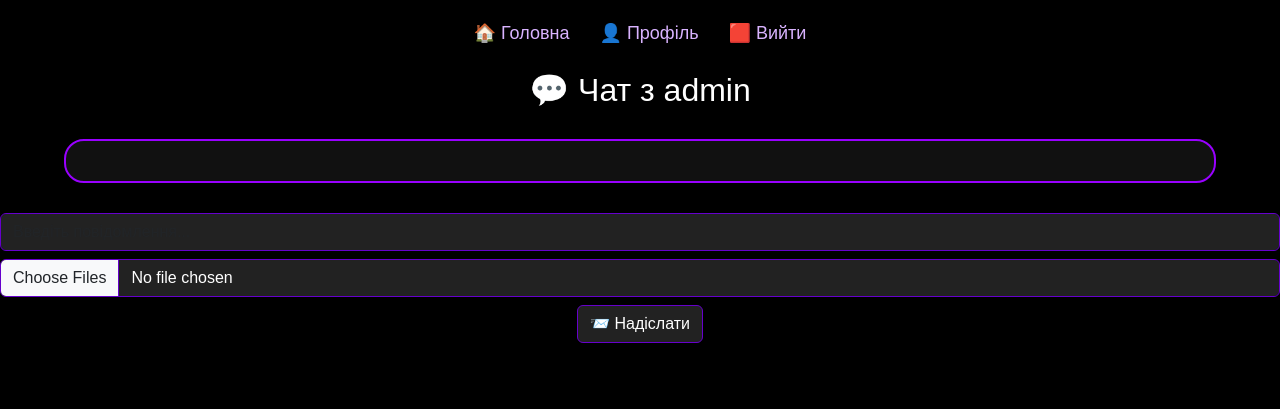
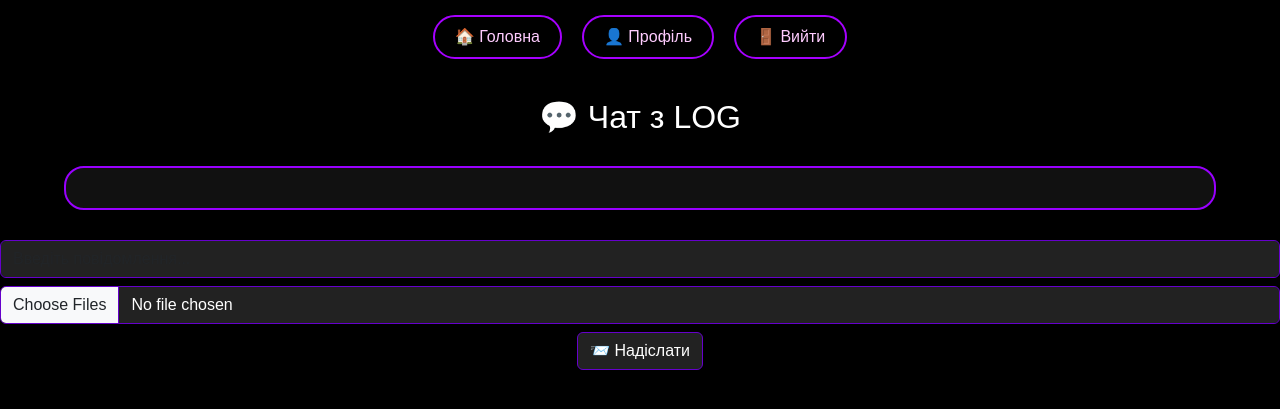
Before and after one commit to Mazko99/Koktelpart, a Flask app: a page that uses templates/private_chat.html in a window 1280 px wide. Shown: the top 409 px of the page. Run offline with Flask 3, Linux system fonts and the light colour scheme; a user stored in the database is signed in; data comes from the database, SQL or seed files in the repository; data that the repository does not hold is empty; some libraries are stand-ins or nearby versions.

Commit message:
Оновлення

```diff
--- a/app.py
+++ b/app.py
@@ -2,7 +2,8 @@ from flask import Flask, render_template, request, redirect, session, url_for, j
 from datetime import datetime, timedelta
 from werkzeug.utils import secure_filename
 from flask_socketio import SocketIO, emit, join_room
-import sqlite3, os
+import sqlite3
+import os
 
 
 app = Flask(__name__)
@@ -408,13 +409,13 @@ def handle_send_shared(data):
         "reply_to": reply_to,
         "media_urls": data.get("media_urls", [])
     }, room="shared")
-
 @app.route('/chat_with/<username>', methods=['GET', 'POST'])
 def chat_with(username):
     if 'username' not in session:
         return redirect('/login')
     if username == session['username']:
         return redirect('/profile')
+
     conn = get_db()
     cursor = conn.cursor()
     cursor.execute("SELECT * FROM users WHERE username=?", (username,))
@@ -422,14 +423,26 @@ def chat_with(username):
     if not user:
         conn.close()
         return "Користувача не знайдено", 404
-    if request.method == 'POST':
-        message = request.form.get('message', '')
-        if message:
-            cursor.execute("INSERT INTO messages (sender, receiver, content) VALUES (?, ?, ?)",
-                           (session['username'], username, message))
-            conn.commit()
+
+    # Отримуємо всі повідомлення між двома користувачами
+    cursor.execute("""
+        SELECT sender, content, media, status, reply
+        FROM messages
+        WHERE (sender=? AND receiver=?) OR (sender=? AND receiver=?)
+        ORDER BY id ASC
+    """, (session['username'], username, username, session['username']))
+    messages = cursor.fetchall()
     conn.close()
-    return render_template('private_chat.html', username=session['username'], target_username=username)
+
+    # Формуємо унікальну кімнату для двох
+    room = "_".join(sorted([session['username'], username]))
+
+    return render_template("private_chat.html",
+                           username=username,
+                           my_username=session['username'],
+                           messages=messages,
+                           room=room)
+
 
 @app.route('/admin')
 def admin_panel():
@@ -525,6 +538,38 @@ def view_messages():
     messages = cursor.fetchall()
     conn.close()
     return render_template('admin/messages.html', messages=messages)
+@socketio.on('join')
+def handle_join(data):
+    room = data['room']
+    join_room(room)
+
+@socketio.on('send_message')
+def handle_send_message(data):
+    sender = session.get('username')
+    receiver = data['receiver']
+    message = data['message']
+    media_urls = ','.join(data.get('media_urls', [])) if data.get('media_urls') else None
+    reply = data.get('reply')
+
+    timestamp = datetime.now().strftime("%Y-%m-%d %H:%M:%S")
+    room = data['room']
+
+    conn = get_db()
+    cursor = conn.cursor()
+    cursor.execute("""
+        INSERT INTO messages (sender, receiver, content, media_urls, status, reply_to, timestamp)
+        VALUES (?, ?, ?, ?, ?, ?, ?)
+    """, (sender, receiver, message, media_urls, 'delivered', reply, timestamp))
+    conn.commit()
+    conn.close()
+
+    emit('receive_message', {
+        'username': sender,
+        'message': message,
+        'media_urls': data.get('media_urls', []),
+        'reply': reply,
+        'timestamp': timestamp
+    }, room=room)
 
 if __name__ == '__main__':
     socketio.run(app, host='0.0.0.0', port=int(os.environ.get('PORT', 5000)))
--- a/templates/private_chat.html
+++ b/templates/private_chat.html
@@ -13,21 +13,29 @@
       font-family: 'Orbitron', sans-serif;
     }
 
-    .menu {
+    .menu-bar {
       display: flex;
       justify-content: center;
-      gap: 30px;
-      margin-top: 20px;
-      font-size: 18px;
+      gap: 20px;
+      padding: 15px;
+      background-color: #000;
     }
 
-    .menu a {
-      color: #d9b3ff;
+    .menu-bar a {
+      padding: 8px 20px;
+      font-size: 16px;
+      border: 2px solid #a600ff;
+      border-radius: 30px;
+      color: #ffccff;
+      background-color: transparent;
       text-decoration: none;
+      transition: 0.3s ease;
     }
 
-    .menu a:hover {
-      text-shadow: 0 0 10px #ff00ff;
+    .menu-bar a:hover {
+      background-color: #a600ff;
+      color: #000;
+      box-shadow: 0 0 12px #a600ff;
     }
 
     .chat-box {
@@ -135,10 +143,10 @@
 </head>
 <body>
 
-  <div class="menu">
+  <div class="menu-bar">
     <a href="/home">🏠 Головна</a>
     <a href="/profile">👤 Профіль</a>
-    <a href="/logout">🟥 Вийти</a>
+    <a href="/logout">🚪 Вийти</a>
   </div>
 
   <h2 class="text-center mt-4">💬 Чат з {{ username }}</h2>
```
